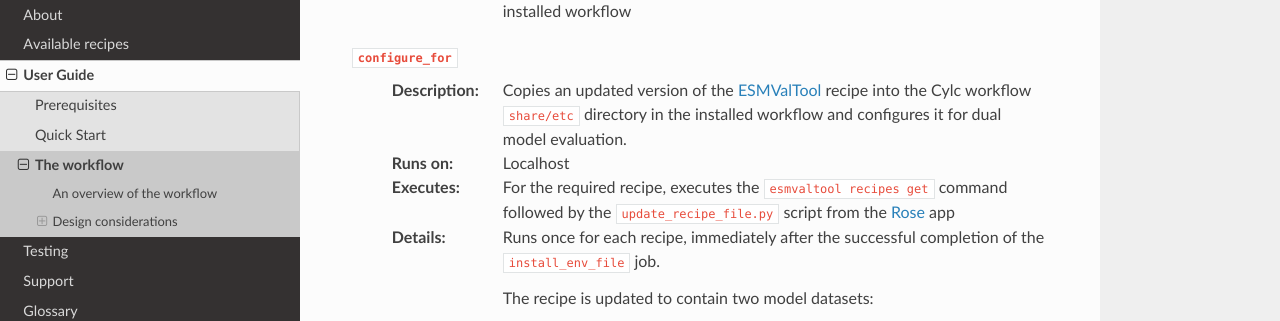
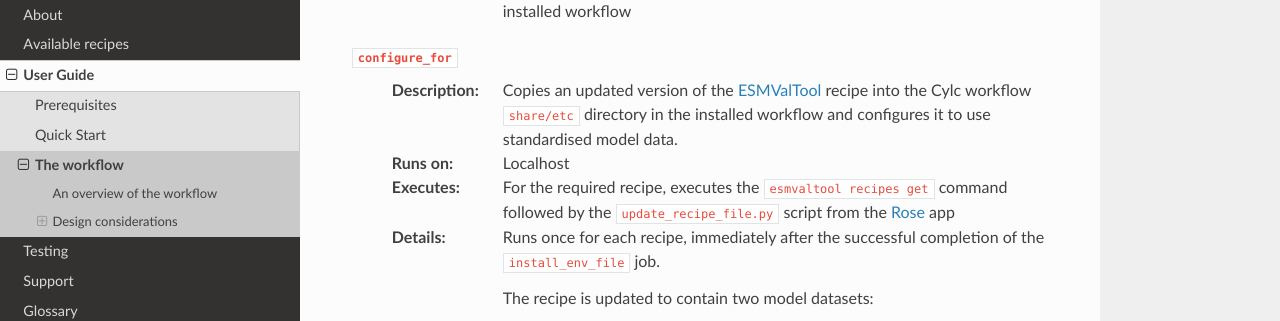
Before and after one commit to MetOffice/CMEW, a Sphinx documentation site: the page built from doc/source/user_guide/workflow.rst, in a window 1280 px wide and 900 px high, scrolled down 467 px. Shown: the part 153-474 px from the top of the window. Built offline with Sphinx 7.4.7 and the Read the Docs theme 3.1.0, drawn with Linux system fonts in a browser that asks for light colours.

Commit message:
Update doc/source/user_guide/workflow.rst
Co-authored-by: Alistair Sellar <16133375+alistairsellar@users.noreply.github.com>

```diff
--- a/doc/source/user_guide/workflow.rst
+++ b/doc/source/user_guide/workflow.rst
@@ -37,8 +37,8 @@ An overview of the workflow
   :Description:
      Copies an updated version of the |ESMValTool| recipe
      into the Cylc workflow ``share/etc`` directory
-     in the installed workflow and configures it for
-     dual model evaluation.
+     in the installed workflow and configures it
+     to use standardised model data.
   :Runs on:
      Localhost
   :Executes:
```
